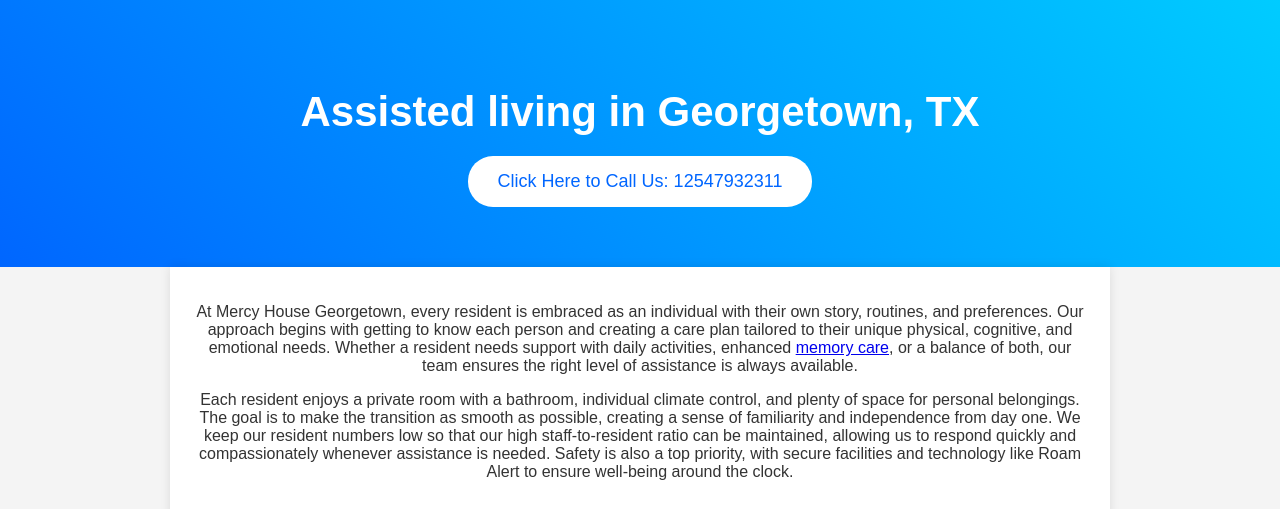
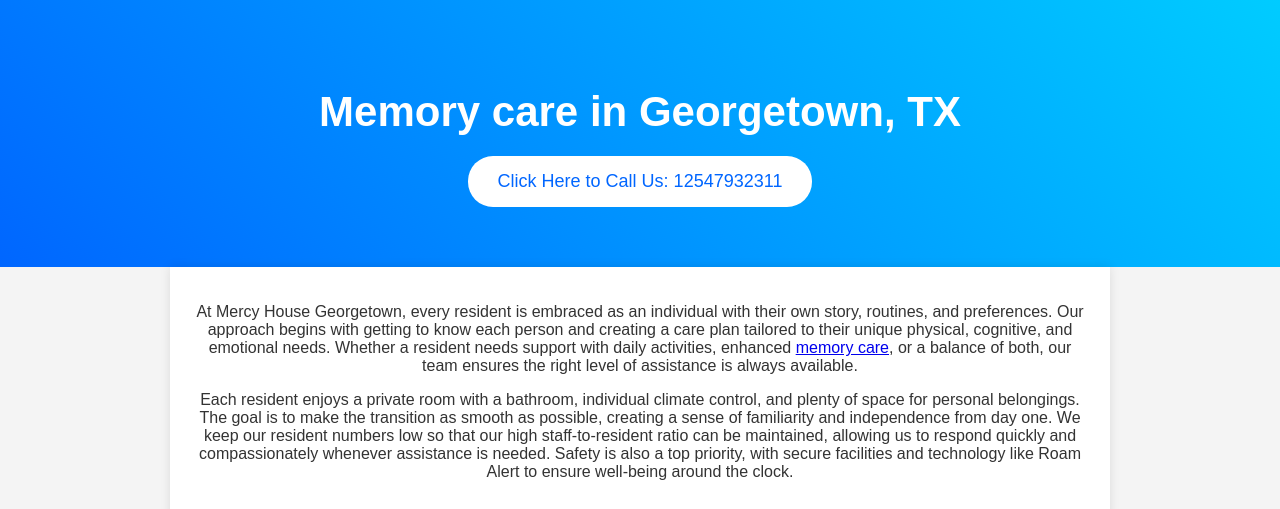
Before and after one commit to mercy-house-georgetown/Mercy-House-Georgetown, a plain HTML site: page index.html in a window 1280 px wide. Shown: the top 509 px of the page. Drawn offline with Linux system fonts and the light colour scheme.

Commit message:
Update index.html

```diff
--- a/index.html
+++ b/index.html
@@ -6,8 +6,8 @@
     <meta http-equiv="Content-Type" content="text/html; charset=utf-8">
     <meta name="description" content="Caring for an aging loved one comes with many emotional and practical challenges. At Mercy House, we understand those challenges deeply because our roots are grounded in family experience." />
     <meta name="keywords" content="Assisted living, Memory care, Memory care assisted living" />
-    <meta property="og:title" content="Assisted living in Georgetown, TX" />
-    <title>Assisted living in Georgetown, TX</title>
+    <meta property="og:title" content="Memory care in Georgetown, TX" />
+    <title>Memory care in Georgetown, TX</title>
     <style>
         body {
             font-family: Arial, sans-serif;
@@ -62,7 +62,7 @@
 
     <!-- Hero Section -->
     <div class="hero">
-        <h1>Assisted living in Georgetown, TX</h1>
+        <h1>Memory care in Georgetown, TX</h1>
         <button onclick="window.location.href='tel:+112547932311'">Click Here to Call Us: 12547932311</button>
     </div>
 
```
